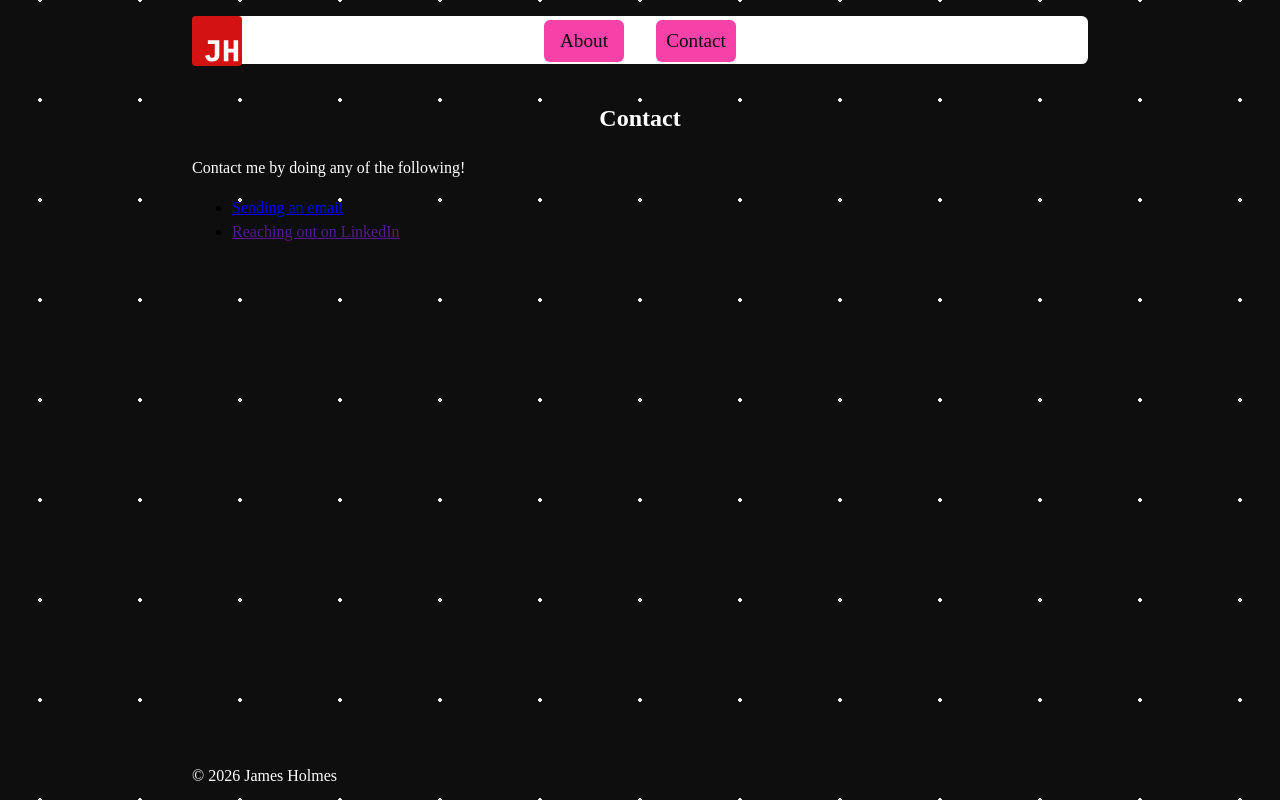
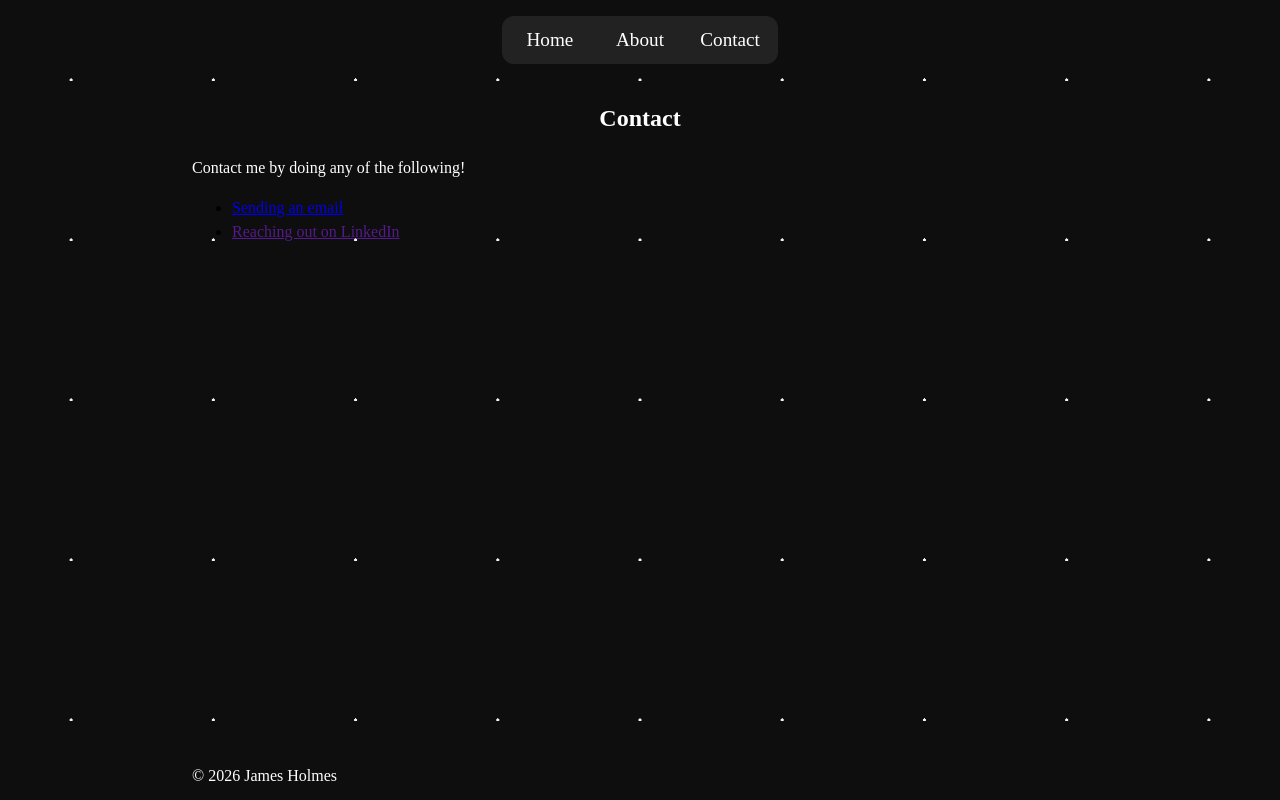
Before and after one commit to jameshlms/portfolio, a FastAPI app: template app/templates/pages/contact.html in a window 1280 px wide. Run offline with FastAPI, Linux system fonts and the light colour scheme; the template is opened without the code that fills it, so the values that code supplies are empty; parts of the project's set-up code (start-up, migrations or seed data) failed here and were passed over; some libraries are stand-ins or nearby versions.

Commit message:
Redesign the nav bar and fit the dot grid to the viewport
Nav: drop the logo, group the Home/About/Contact tabs in one rounded bar
with equal-width tabs, a grey hover state, and a lighter grey tab for the
current page (marked with aria-current="page"). Adds a focus-visible
outline for keyboard users and tests that each page marks only its own tab.

Dot grid: pure CSS. Each axis gets the largest odd number of dots whose
gap is at least --dot-min-gap, so a row and column sit on the centre
lines and the outer dots are half a gap from the edges. Uses
tan(atan2()) to divide lengths, with the viewport size routed through
registered <length> properties because Firefox rejects atan2() on vw/vh.

Co-Authored-By: Claude Opus 5.5 <noreply@anthropic.com>

```diff
--- a/app/static/css/style.css
+++ b/app/static/css/style.css
@@ -9,6 +9,45 @@
     --text-dark-primary: #0e0e0e;
     --text-light-primary: #ffffff;
     --bg-primary: #0e0e0e;
+    --nav-surface: #222222;
+    --nav-tab-hover: #333333;
+    --nav-tab-current: #444444;
+    /* Smallest gap between background dots; body::before stretches it to fit the viewport. */
+    --dot-min-gap: 120px;
+}
+
+/* Inputs and outputs for the body::before dot grid. The lengths are registered
+   so they compute to absolute px before reaching atan2(): Firefox rejects
+   atan2() on viewport units (100vw) but accepts px. The counts are registered as
+   <number> so the formula resolves to a plain number. */
+@property --dot-min-gap {
+    syntax: "<length>";
+    inherits: true;
+    initial-value: 120px;
+}
+
+@property --dot-view-w {
+    syntax: "<length>";
+    inherits: false;
+    initial-value: 0px;
+}
+
+@property --dot-view-h {
+    syntax: "<length>";
+    inherits: false;
+    initial-value: 0px;
+}
+
+@property --dot-cols {
+    syntax: "<number>";
+    inherits: false;
+    initial-value: 1;
+}
+
+@property --dot-rows {
+    syntax: "<number>";
+    inherits: false;
+    initial-value: 1;
 }
 
 html {
@@ -49,13 +88,24 @@ main {
     background: var(--bg-primary);
 }
 
+/* Dot grid overlay. Each axis gets the largest odd number of dots whose gap is at
+   least --dot-min-gap, so one row and one column sit on the centre lines and the
+   outer dots are half a gap from the edges; the gap stretches to fill the rest.
+   tan(atan2(a, b)) is a / b as a plain number: a workaround until dividing one
+   length by another (calc(100vw / 120px)) works in Firefox and Safari. The
+   + 0.001 stops float error from rounding an exact fit (e.g. 1800px / 120px)
+   down a step. */
 body::before {
+    --dot-view-w: 100vw;
+    --dot-view-h: 100vh;
+    --dot-cols: max(1, 2 * round(down, (tan(atan2(var(--dot-view-w), var(--dot-min-gap))) - 1) / 2 + 0.001, 1) + 1);
+    --dot-rows: max(1, 2 * round(down, (tan(atan2(var(--dot-view-h), var(--dot-min-gap))) - 1) / 2 + 0.001, 1) + 1);
     content: '';
     position: fixed;
     inset: 0;
     pointer-events: none;
-    background-image: radial-gradient(circle, white 2px, transparent 1px);
-    background-size: 100px 100px;
+    background-image: radial-gradient(circle, white 1.5px, transparent 1.5px);
+    background-size: calc(100% / var(--dot-cols)) calc(100% / var(--dot-rows));
     background-position: center;
     mix-blend-mode: difference;
     z-index: 9999;
@@ -79,45 +129,54 @@ footer {
 }
 
 nav {
-    display: grid;
-    grid-template-columns: 1fr auto 1fr;
+    display: flex;
+    justify-content: center;
     align-items: center;
     width: 100%;
     height: 3rem;
-    background-color: white;
-    border-radius: 0.4rem;
 }
 
-nav ul {
-    display: flex;
+/* Equal-width tabs: 1fr columns in a shrink-wrapped grid all grow to the widest label. */
+.nav-tabs {
+    display: grid;
+    grid-auto-flow: column;
+    grid-auto-columns: 1fr;
     list-style: none;
     margin: 0;
-    padding: 0;
-    gap: 2rem;
+    padding: 0.3rem;
+    gap: 0.3rem;
+    background-color: var(--nav-surface);
+    border-radius: 0.75rem;
 }
 
 .nav-tab {
-    border-radius: 6px;
-    background-color: var(--primary);
-    color: var(--text-dark-primary);
-    min-width: 5rem;
+    display: block;
+    padding: 0.3rem 0.8rem;
+    border-radius: 0.5rem;
+    background-color: transparent;
+    color: var(--text-light-primary);
+    font-size: 1.2rem;
     text-align: center;
-    padding: 0.4rem 0.6rem;
     text-decoration: none;
-    font-size: 1.2rem;
-    display: block;
-    transition: background-color 0.2s ease, color 0.2s ease, transform 0.1s ease;
+    transition: background-color 0.2s ease, transform 0.1s ease;
 }
 
 .nav-tab:hover {
-    background-color: white;
-    color: var(--primary);
+    background-color: var(--nav-tab-hover);
+}
+
+/* Current page. */
+.nav-tab[aria-current="page"] {
+    background-color: var(--nav-tab-current);
+}
+
+.nav-tab:focus-visible {
+    outline: 2px solid var(--primary);
+    outline-offset: 2px;
 }
 
 .nav-tab:active {
-    transform: scale(0.85);
-    background-color: white;
-    color: var(--primary);
+    transform: scale(0.95);
 }
 
 .hero {
--- a/app/templates/components/_nav.html
+++ b/app/templates/components/_nav.html
@@ -1,12 +1,12 @@
-<nav>
-    <a href="{{ url_for('home') }}">
-        <img src="{{ url_for('static', path='favicon.svg') }}"
-             alt="Personal Brand Logo"
-             width="50"
-             height="50" />
-    </a>
-    <ul>
-        <li><a class="nav-tab" href="{{ url_for('about') }}">About</a></li>
-        <li><a class="nav-tab" href="{{ url_for('contact') }}">Contact</a></li>
+<nav aria-label="Main">
+    <ul class="nav-tabs">
+        {% for route, label in [("home", "Home"), ("about", "About"), ("contact", "Contact")] %}
+            {% set href = url_for(route) %}
+            <li>
+                <a class="nav-tab"
+                   href="{{ href }}"
+                   {% if request.url.path == href.path %}aria-current="page"{% endif %}>{{ label }}</a>
+            </li>
+        {% endfor %}
     </ul>
 </nav>
```
Also changed, not shown: tests/test_main.py (+16 -0 lines).
